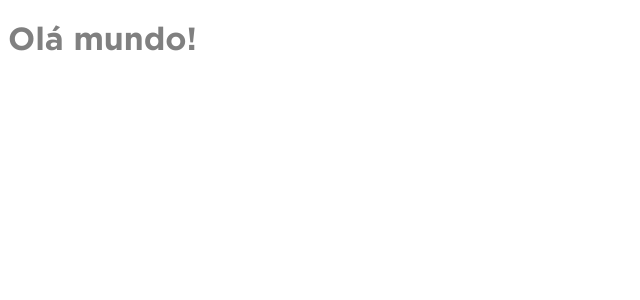
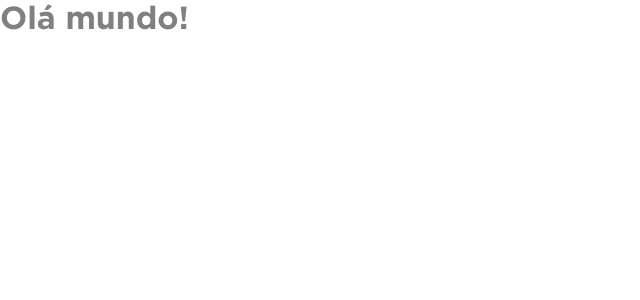
Before and after one commit to lucasmoraiss/desafio-smartfit, an Angular app: page / in a window 1280 px wide. Shown: the top 300 px of the page, without its empty margins (0-640 px from the left). Built offline with nearby package versions, Linux system fonts and the light colour scheme.

Commit message:
task: add additional style and image

```diff
--- a/src/styles.scss
+++ b/src/styles.scss
@@ -4,6 +4,18 @@
     --yellow: #FFB612;
     --red: #dc0a17;
     --green: #2FC022;
+}
+
+* {
+    font-family: 'Gotham';
+    box-sizing: border-box;
+    padding: 0;
+    margin: 0;
+}
+
+body{
+    height: 100%;
+    width: 100%;
 }
 
 @font-face{
```
Also changed, not shown: src/assets/images/svg/logo.svg (added).
